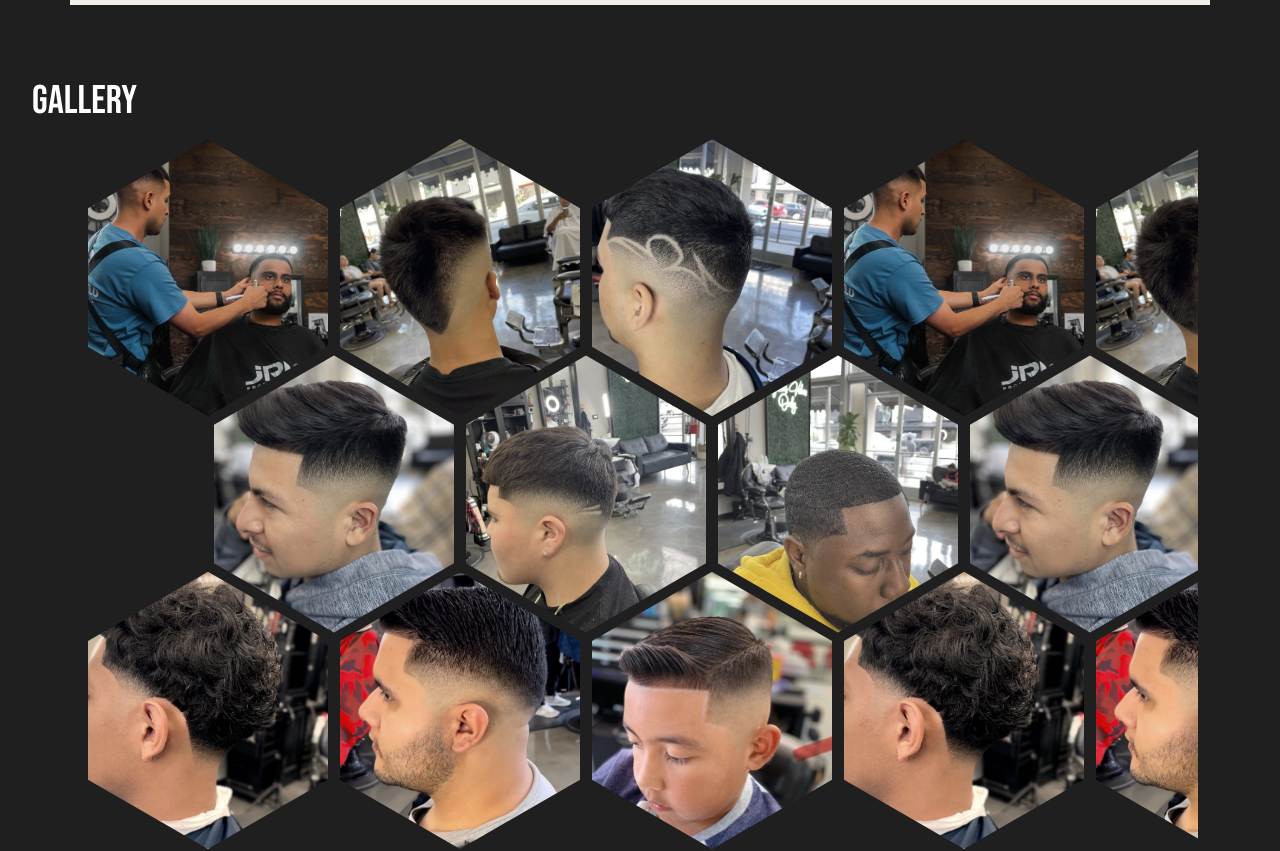
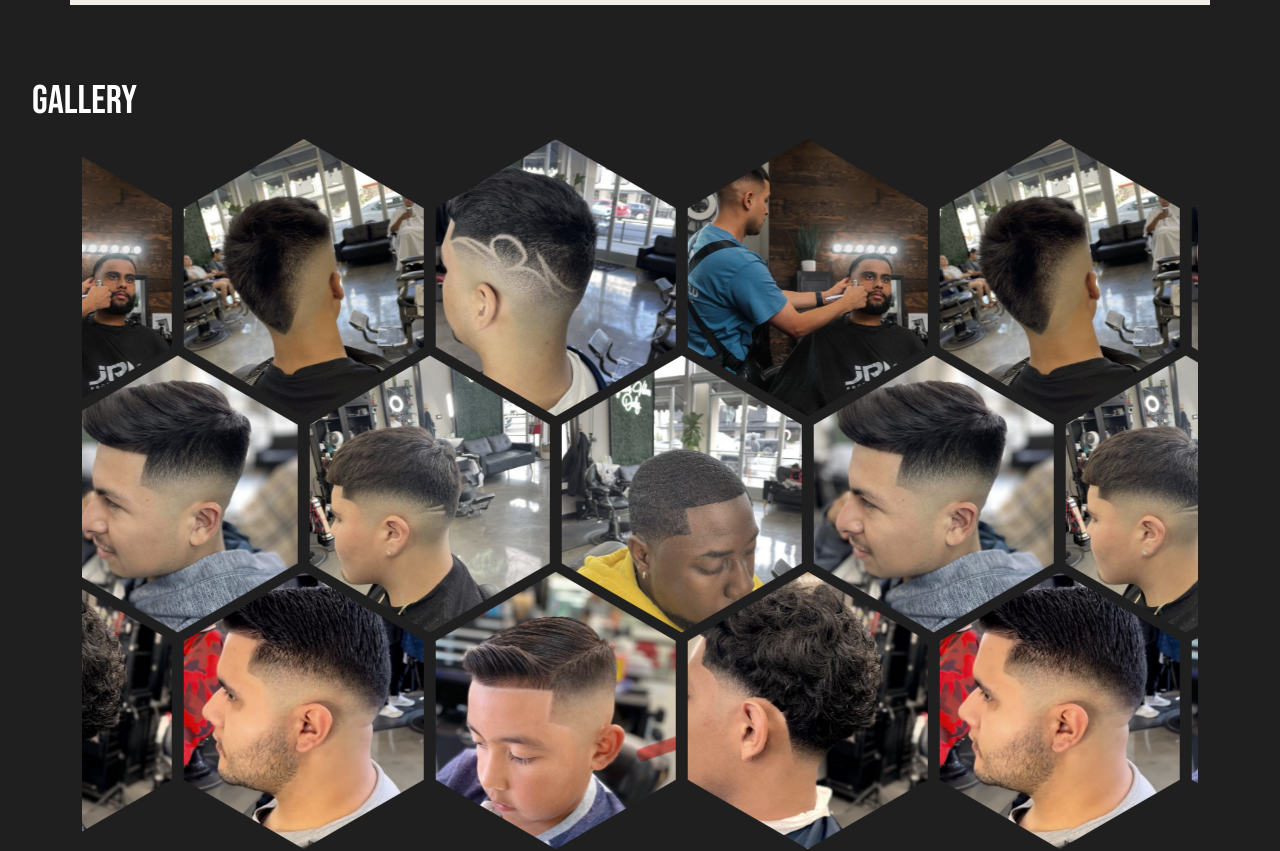
Before and after one commit to Jr-rojas/BeRectified, a React (Create React App) app: page / in a window 1280 px wide. Shown: the part 1720-2571 px from the top of the page. Built offline with nearby package versions, Linux system fonts and the light colour scheme.

Commit message:
Animation

```diff
--- a/src/components/Gallery/Gallery.module.scss
+++ b/src/components/Gallery/Gallery.module.scss
@@ -57,7 +57,7 @@
 }
 
 .grid {
-    //animation: slide 30s linear infinite;
+    animation: slide 30s linear infinite;
     white-space: nowrap;
 
 
```
